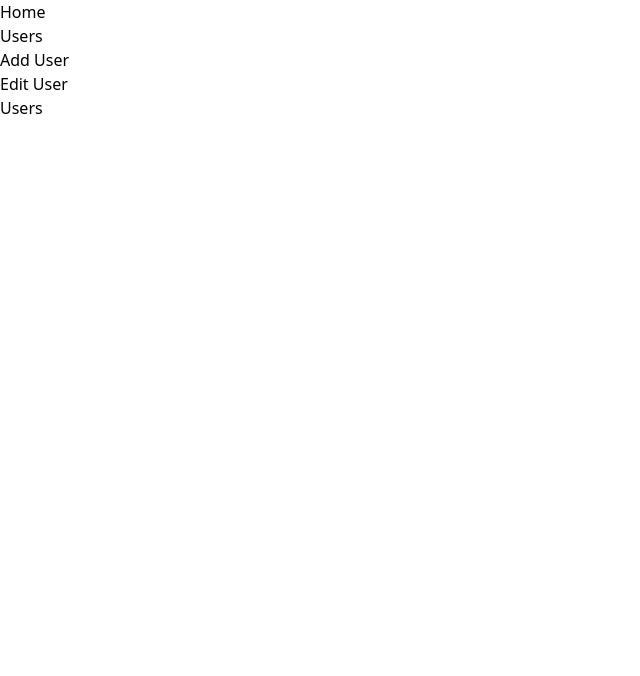
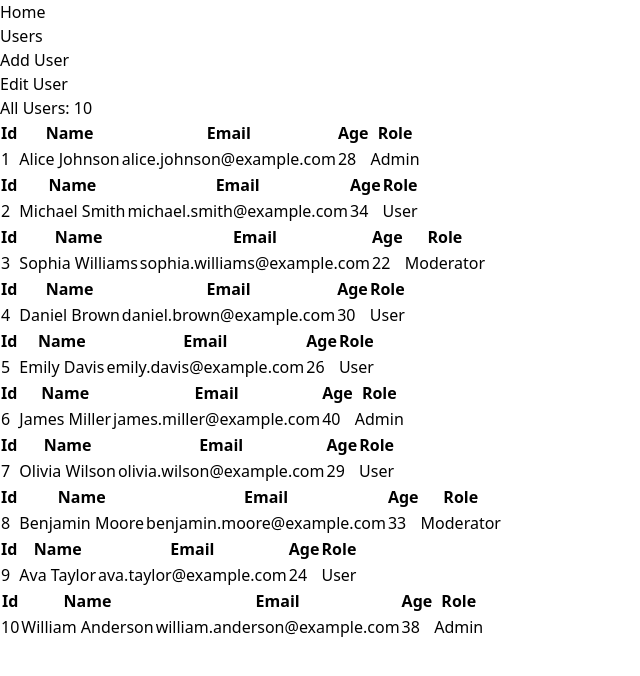
Before and after one commit to ramohin1236/rtk_query_first_project, a React (Vite) app: page /user in a window 1280 px wide. Shown: the top 676 px of the page, without its empty margins (0-640 px from the left). Built offline with nearby package versions, Linux system fonts and the light colour scheme; data requests are answered from the project's data file.

Commit message:
table and show data

```diff
--- a/package.json
+++ b/package.json
@@ -13,6 +13,7 @@
   "dependencies": {
     "@reduxjs/toolkit": "^2.8.2",
     "json-server": "^1.0.0-beta.3",
+    "prop-types": "^15.8.1",
     "react": "^18.3.1",
     "react-dom": "^18.3.1",
     "react-redux": "^9.2.0",
--- /dev/null
+++ b/src/components/Loading.jsx
@@ -0,0 +1,21 @@
+const Loading = () => {
+  return (
+    <div className="mx-auto w-full max-h-screen max-w-sm rounded-md border border-blue-300 p-4 py-20">
+      <div className="flex animate-pulse space-x-4">
+        <div className="size-10 rounded-full bg-gray-200"></div>
+        <div className="flex-1 space-y-6 py-1">
+          <div className="h-2 rounded bg-gray-200"></div>
+          <div className="space-y-3">
+            <div className="grid grid-cols-3 gap-4">
+              <div className="col-span-2 h-2 rounded bg-gray-200"></div>
+              <div className="col-span-1 h-2 rounded bg-gray-200"></div>
+            </div>
+            <div className="h-2 rounded bg-gray-200"></div>
+          </div>
+        </div>
+      </div>
+    </div>
+  );
+};
+
+export default Loading;
--- /dev/null
+++ b/src/components/UserTable.jsx
@@ -0,0 +1,45 @@
+import React from "react";
+import PropTypes from "prop-types";
+
+const UserTable = ({ user }) => {
+  return (
+    <div className="overflow-x-auto">
+  <table className="min-w-full border border-gray-200 rounded-xl shadow-md overflow-hidden">
+    <thead className="bg-gray-100 text-gray-700">
+      <tr>
+        <th className="px-6 py-3 text-left text-sm font-semibold border-b">Id</th>
+        <th className="px-6 py-3 text-left text-sm font-semibold border-b">Name</th>
+        <th className="px-6 py-3 text-left text-sm font-semibold border-b">Email</th>
+        <th className="px-6 py-3 text-left text-sm font-semibold border-b">Age</th>
+        <th className="px-6 py-3 text-left text-sm font-semibold border-b">Role</th>
+      </tr>
+    </thead>
+    <tbody className="divide-y divide-gray-200">
+      <tr className="hover:bg-gray-50 transition-colors">
+        <td className="px-6 py-4 text-sm text-gray-700">{user.id}</td>
+        <td className="px-6 py-4 text-sm font-medium text-gray-900">{user.name}</td>
+        <td className="px-6 py-4 text-sm text-gray-600">{user.email}</td>
+        <td className="px-6 py-4 text-sm text-gray-700">{user.age}</td>
+        <td className="px-6 py-4 text-sm">
+          <span className="px-3 py-1 rounded-full text-xs font-medium bg-blue-100 text-blue-700">
+            {user.role}
+          </span>
+        </td>
+      </tr>
+    </tbody>
+  </table>
+</div>
+
+  );
+};
+UserTable.propTypes = {
+  user: PropTypes.shape({
+    id: PropTypes.oneOfType([PropTypes.string, PropTypes.number]).isRequired,
+    name: PropTypes.string.isRequired,
+    email: PropTypes.string.isRequired,
+    age: PropTypes.oneOfType([PropTypes.string, PropTypes.number]).isRequired,
+    role: PropTypes.string.isRequired,
+  }).isRequired,
+};
+
+export default UserTable;
--- a/src/components/Users.jsx
+++ b/src/components/Users.jsx
@@ -1,15 +1,28 @@
 import { useGetUsersQuery } from "../redux/features/users/userApi";
+import Loading from "./Loading";
+import UserTable from "./UserTable";
 
 
 
 const Users = () => {
 
-   const { data, error, isLoading } = useGetUsersQuery();
+   const { data: users=[], error, isLoading } = useGetUsersQuery();
 
-   console.log(data)
+   if(isLoading) return <Loading />;
+   if(error) return <div>Error fetching users</div>;
+
+   console.log(users)
 
     return (
-    <div>Users</div>
+    <div className="container mx-auto mt-12">
+        <p className="text-lg font-semibold text-green-600 ">All Users: <span className="font-bold text-blue-600">{users.length}</span></p>
+
+        <div>
+            {
+                users.map((user)=><UserTable key={user.id} user={user} />)
+            }
+        </div>
+    </div>
   )
 }
 
```
Also changed, not shown: 1 other file (tests, documents, lock files or other folders).
